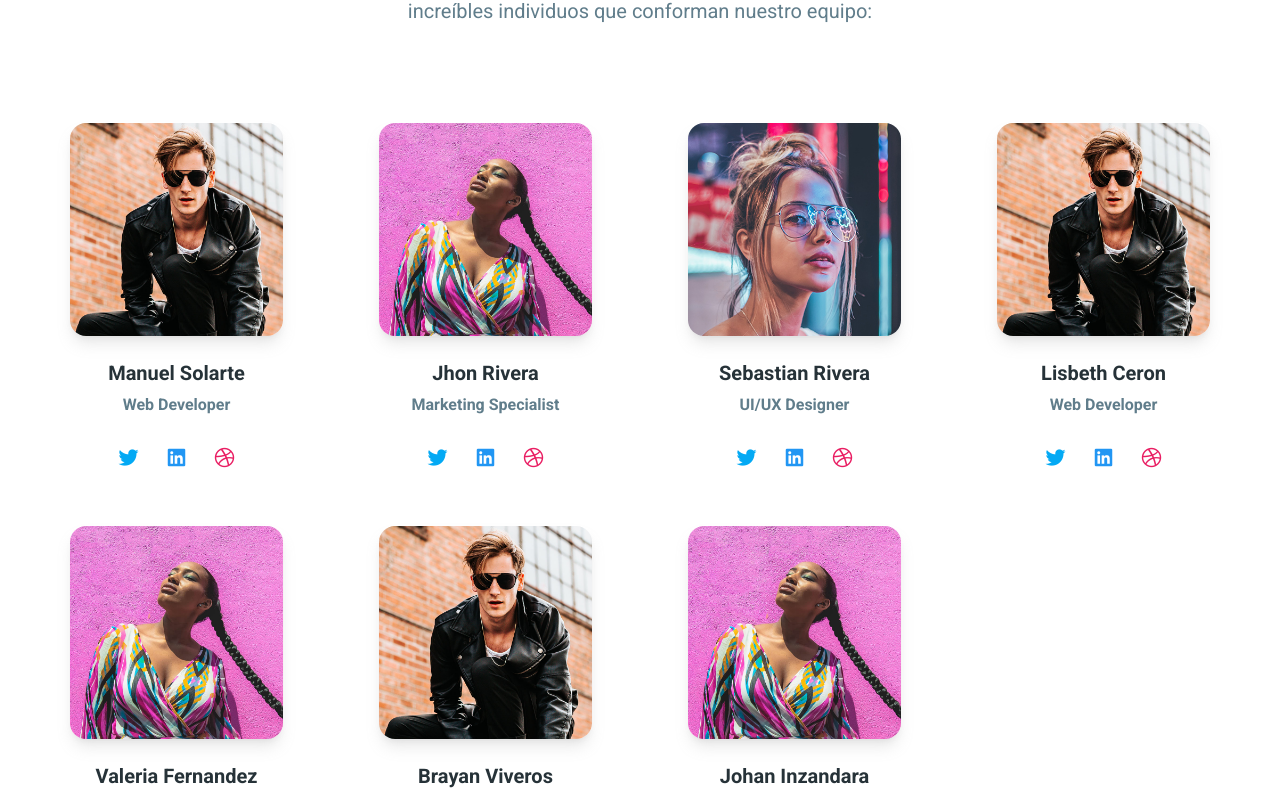
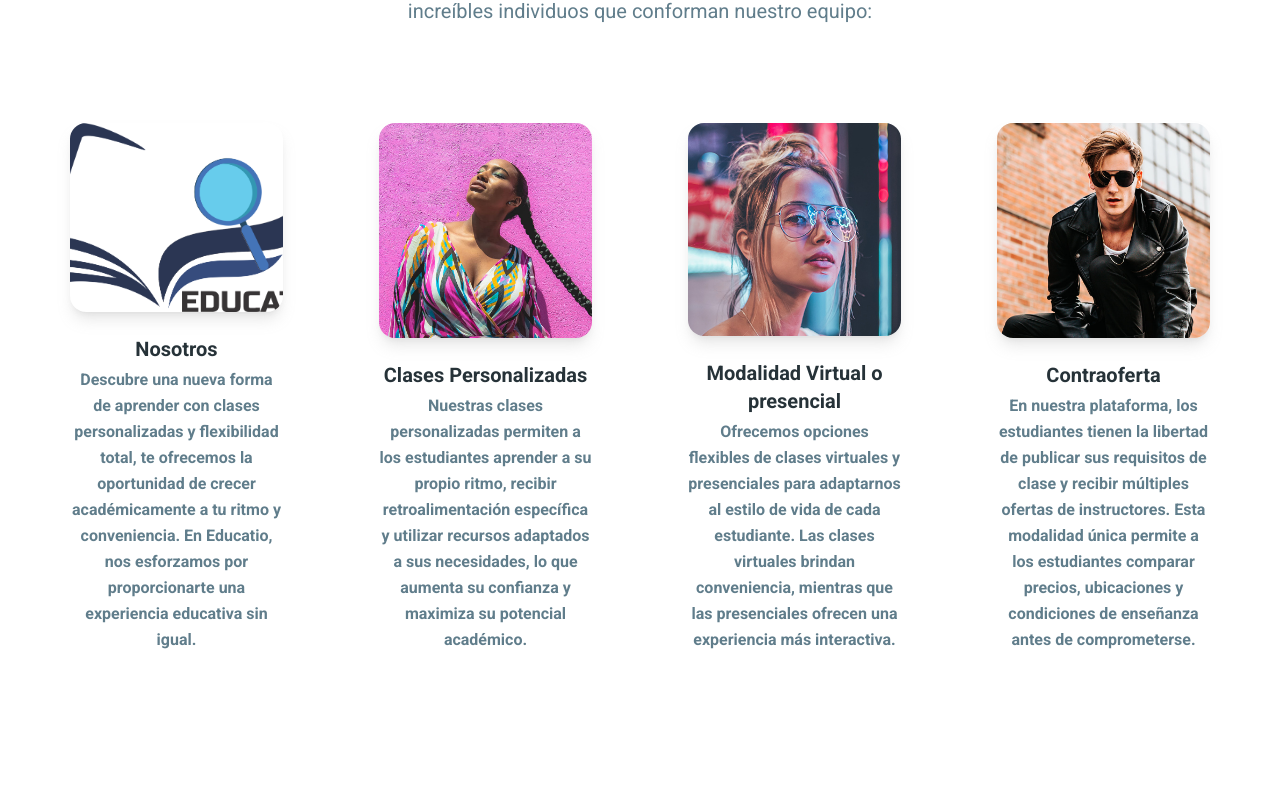
Before and after one commit to lisbethceron1/web, a React (Vite) app: page /home in a window 1280 px wide. Shown: the part 2060-2858 px from the top of the page. Built offline with nearby package versions, Linux system fonts and the light colour scheme.

Commit message:
informacion

```diff
--- a/src/data/team-data.js
+++ b/src/data/team-data.js
@@ -1,137 +1,39 @@
 export const teamData = [
   {
-    img: "/img/team-1.jpg",
-    name: "Manuel Solarte",
-    position: "Web Developer",
+    img: "/img/LogoPNG.png",
+    name: "Nosotros",
+    position: "Descubre una nueva forma de aprender con  clases personalizadas y flexibilidad total, te ofrecemos la oportunidad de crecer académicamente a tu ritmo y conveniencia. En Educatio, nos esforzamos por proporcionarte una experiencia educativa sin igual.",
     socials: [
-      {
-        color: "light-blue",
-        name: "twitter",
-      },
-      {
-        color: "blue",
-        name: "linkedin",
-      },
-      {
-        color: "pink",
-        name: "dribbble",
-      },
+
     ],
   },
   {
     img: "/img/team-2.jpg",
-    name: "Jhon Rivera",
-    position: "Marketing Specialist",
+    name: "Clases Personalizadas",
+    position: "Nuestras clases personalizadas permiten a los estudiantes aprender a su propio ritmo, recibir retroalimentación específica y utilizar recursos adaptados a sus necesidades, lo que aumenta su confianza y maximiza su potencial académico.",
     socials: [
-      {
-        color: "light-blue",
-        name: "twitter",
-      },
-      {
-        color: "blue",
-        name: "linkedin",
-      },
-      {
-        color: "pink",
-        name: "dribbble",
-      },
+
     ],
   },
   {
     img: "/img/team-3.jpg",
-    name: "Sebastian Rivera",
-    position: "UI/UX Designer",
+    name: "Modalidad Virtual o presencial",
+    position: "Ofrecemos opciones flexibles de clases virtuales y presenciales para adaptarnos al estilo de vida de cada estudiante. Las clases virtuales brindan conveniencia, mientras que las presenciales ofrecen una experiencia más interactiva.",
     socials: [
-      {
-        color: "light-blue",
-        name: "twitter",
-      },
-      {
-        color: "blue",
-        name: "linkedin",
-      },
-      {
-        color: "pink",
-        name: "dribbble",
-      },
+
     ],
   },
   {
     img: "/img/team-1.jpg",
-    name: "Lisbeth Ceron",
-    position: "Web Developer",
+    name: "Contraoferta",
+    position: "En nuestra plataforma, los estudiantes tienen la libertad de publicar sus requisitos de clase y recibir múltiples ofertas de instructores. Esta modalidad única permite a los estudiantes comparar precios, ubicaciones y condiciones de enseñanza antes de comprometerse.",
     socials: [
-      {
-        color: "light-blue",
-        name: "twitter",
-      },
-      {
-        color: "blue",
-        name: "linkedin",
-      },
-      {
-        color: "pink",
-        name: "dribbble",
-      },
+
     ],
   },
-  {
-    img: "/img/team-2.jpg",
-    name: "Valeria Fernandez",
-    position: "Marketing Specialist",
-    socials: [
-      {
-        color: "light-blue",
-        name: "twitter",
-      },
-      {
-        color: "blue",
-        name: "linkedin",
-      },
-      {
-        color: "pink",
-        name: "dribbble",
-      },
-    ],
-  },
-      {
-      img: "/img/team-1.jpg",
-      name: "Brayan Viveros",
-      position: "Web Developer",
-      socials: [
-        {
-          color: "light-blue",
-          name: "twitter",
-        },
-        {
-          color: "blue",
-          name: "linkedin",
-        },
-        {
-          color: "pink",
-          name: "dribbble",
-        },
-      ],
-    },
-    {
-      img: "/img/team-2.jpg",
-      name: "Johan Inzandara",
-      position: "Marketing Specialist",
-      socials: [
-        {
-          color: "light-blue",
-          name: "twitter",
-        },
-        {
-          color: "blue",
-          name: "linkedin",
-        },
-        {
-          color: "pink",
-          name: "dribbble",
-        },
-      ],
-  },
+
+
+
 ];
 
 export default teamData;
```
Also changed, not shown: public/img/LogoPNG.png (added).
